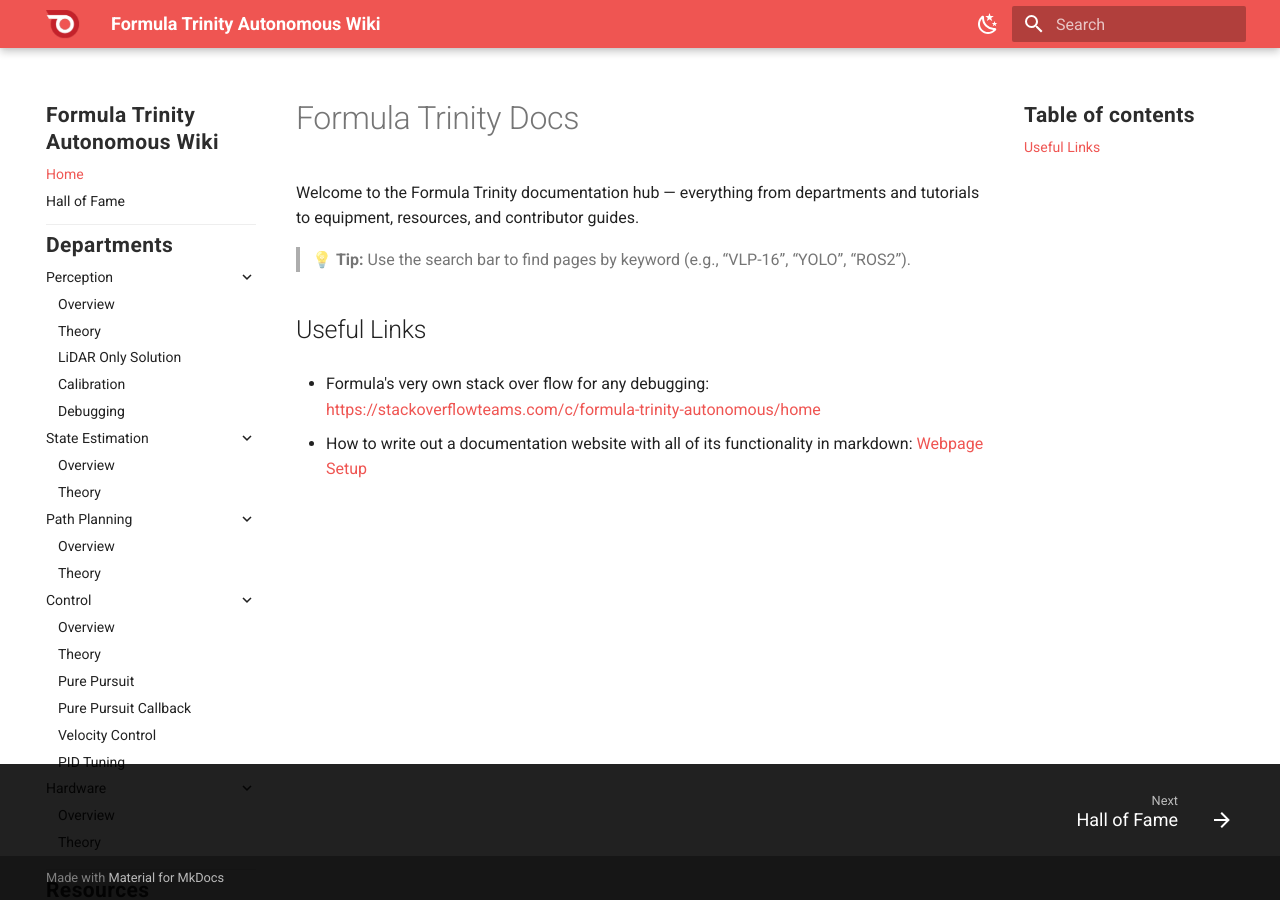
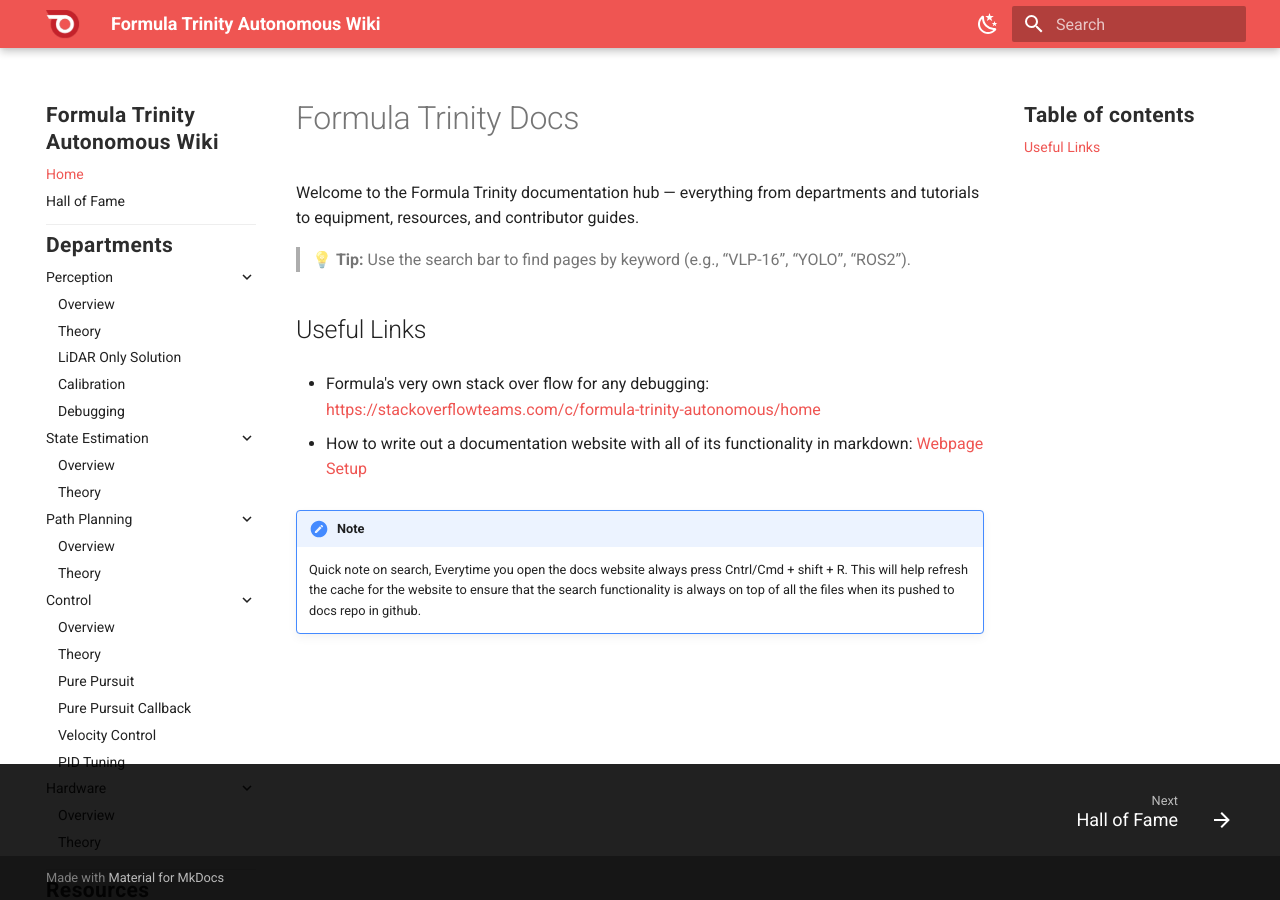
Before and after one commit to FT-Autonomous/ft_docs_2.0, an MkDocs documentation site: the page built from docs/index.md, in a window 1280 px wide. Built offline with MkDocs 1.6.1 and Material for MkDocs 9.7.7, drawn with Linux system fonts in a browser that asks for light colours.

Commit message:
Added note on search functionality

```diff
--- a/docs/index.md
+++ b/docs/index.md
@@ -9,3 +9,6 @@ Welcome to the Formula Trinity documentation hub — everything from departments
 - Formula's very own stack over flow for any debugging: <https://stackoverflowteams.com/c/formula-trinity-autonomous/home>
 
 - How to write out a documentation website with all of its functionality in markdown: [Webpage Setup](tutorials/webpage_setup.md)
+
+!!!note
+    Quick note on search, Everytime you open the docs website always press Cntrl/Cmd + shift + R. This will help refresh the cache for the website to ensure that the search functionality is always on top of all the files when its pushed to docs repo in github.
```
